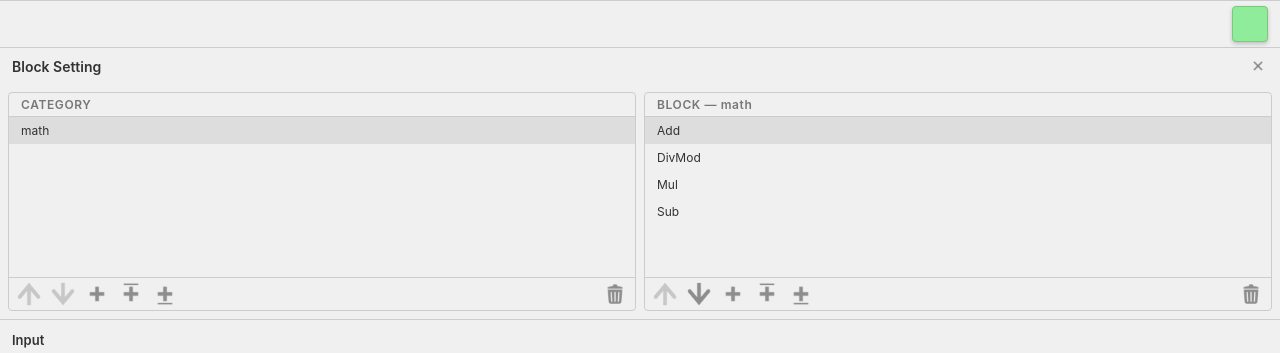
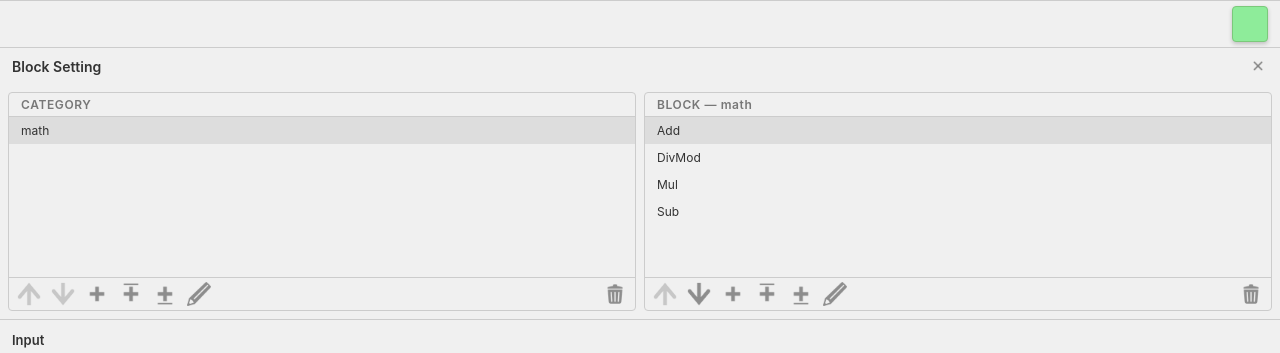
Before and after one commit to acchi17/ScriptFlow, a Vue app: page / in a window 1280 px wide. Both pictures are taken after a click on the button 24 px from the left and 68 px from the top of the page. Shown: the top 353 px of the page. Built offline with nearby package versions, Linux system fonts and the light colour scheme.

Commit message:
feat: add edit functionality for block and category names, including new icon support

```diff
--- a/src/assets/styles/variables.css
+++ b/src/assets/styles/variables.css
@@ -16,6 +16,7 @@
   --right-2arrow-icon-image: url('@/assets/images/right-2arrow-icon-gray-256.png');
   --close-icon-image: url('@/assets/images/close-icon-gray-96.png');
   --setting-icon-image: url('@/assets/images/setting-icon-gray-256.png');
+  --edit-icon-image: url('@/assets/images/pensil-icon-gray-256.png');
 
   /* Base-layout styles */
   --menu-bar-height: 48px;
--- a/src/components/BlockSettingBlockList.vue
+++ /dev/null
@@ -1,56 +0,0 @@
-<template>
-  <div class="two-panel">
-    <SettingListItem
-      title="CATEGORY"
-      :items="categoryNames"
-      :selected-item="activeCategory"
-      @update:selected-item="$emit('category-selected', $event)"
-      @move-up="$emit('category-move-up', activeCategory)"
-      @move-down="$emit('category-move-down', activeCategory)"
-      @add="$emit('category-add', $event)"
-      @delete="$emit('category-delete', activeCategory)"
-    />
-    <SettingListItem
-      :title="`BLOCK — ${activeCategory}`"
-      :items="activeBlockList"
-      :selected-item="selectedBlock"
-      @update:selected-item="$emit('update:selected-block', $event)"
-      @move-up="$emit('move-up', selectedBlock)"
-      @move-down="$emit('move-down', selectedBlock)"
-      @add="$emit('add', $event)"
-      @delete="$emit('delete', selectedBlock)"
-    />
-  </div>
-</template>
-
-<script>
-import { computed } from 'vue';
-import SettingListItem from './SettingListItem.vue';
-
-export default {
-  name: 'BlockSettingBlockList',
-  components: { SettingListItem },
-  props: {
-    categories: { type: Array, required: true },
-    activeCategory: { type: String, required: true },
-    activeBlockList: { type: Array, required: true },
-    selectedBlock: { type: String, default: null },
-  },
-  emits: [
-    'category-selected', 'category-move-up', 'category-move-down', 'category-add', 'category-delete',
-    'update:selected-block', 'move-up', 'move-down', 'delete', 'add',
-  ],
-  setup(props) {
-    const categoryNames = computed(() => props.categories.map(c => c.name));
-    return { categoryNames };
-  }
-}
-</script>
-
-<style scoped>
-.two-panel {
-  display: flex;
-  gap: 8px;
-  padding: 8px;
-}
-</style>
--- a/src/components/BlockSettingView.vue
+++ b/src/components/BlockSettingView.vue
@@ -5,22 +5,30 @@
       <button class="close-btn" @click="$emit('close')"></button>
     </div>
     <div class="body">
-      <BlockSettingBlockList
-        :categories="categories"
-        :active-category="activeCategory"
-        :active-block-list="activeBlockList"
-        :selected-block="selectedBlock"
-        @category-selected="onCategorySelected"
-        @category-move-up="onCategoryMoveUp"
-        @category-move-down="onCategoryMoveDown"
-        @category-add="onAddCategory"
-        @category-delete="onDeleteCategory"
-        @update:selected-block="selectedBlock = $event"
-        @move-up="onMoveUp"
-        @move-down="onMoveDown"
-        @delete="onDelete"
-        @add="onAddBlock"
-      />
+      <div class="two-panel">
+        <SettingListItem
+          title="CATEGORY"
+          :items="categoryNames"
+          :selected-item="activeCategory"
+          @update:selected-item="onCategorySelected"
+          @move-up="onCategoryMoveUp"
+          @move-down="onCategoryMoveDown"
+          @add="onAddCategory"
+          @delete="onDeleteCategory"
+          @rename="onRenameCategory"
+        />
+        <SettingListItem
+          :title="`BLOCK — ${activeCategory}`"
+          :items="activeBlockList"
+          :selected-item="selectedBlock"
+          @update:selected-item="selectedBlock = $event"
+          @move-up="onMoveUp"
+          @move-down="onMoveDown"
+          @add="onAddBlock"
+          @delete="onDelete"
+          @rename="onRenameBlock"
+        />
+      </div>
       <BlockSettingBlockParams
         v-if="selectedBlock"
         :input-params="inputParams"
@@ -32,12 +40,12 @@
 
 <script>
 import { inject, ref, computed } from 'vue';
-import BlockSettingBlockList from './BlockSettingBlockList.vue';
+import SettingListItem from './SettingListItem.vue';
 import BlockSettingBlockParams from './BlockSettingBlockParams.vue';
 
 export default {
   name: 'BlockSettingView',
-  components: { BlockSettingBlockList, BlockSettingBlockParams },
+  components: { SettingListItem, BlockSettingBlockParams },
   emits: ['close'],
 
   setup() {
@@ -58,6 +66,11 @@ export default {
     const selectedBlock = ref(
       entryDefinitionService.blockCategories[0]?.blocks[0] ?? null
     );
+
+    const categoryNames = computed(() => {
+      refreshTrigger.value;
+      return categories.value.map(c => c.name);
+    });
 
     const activeBlockList = computed(() => {
       refreshTrigger.value;
@@ -137,6 +150,7 @@ export default {
     }
 
     function onAddBlock(insertIndex) {
+      console.log('Adding block at index', insertIndex, 'in category', activeCategory.value);
       const newName = entryDefinitionService.addBlock(activeCategory.value, null, insertIndex);
       if (newName) {
         bumpRefresh();
@@ -145,8 +159,25 @@ export default {
       }
     }
 
+    function onRenameCategory(oldName, newName) {
+      if (entryDefinitionService.renameCategory(oldName, newName)) {
+        bumpRefresh();
+        activeCategory.value = newName.trim();
+        persist();
+      }
+    }
+
+    function onRenameBlock(oldName, newName) {
+      if (entryDefinitionService.renameBlock(oldName, newName)) {
+        bumpRefresh();
+        selectedBlock.value = newName.trim();
+        persist();
+      }
+    }
+
     return {
       categories,
+      categoryNames,
       activeCategory,
       activeBlockList,
       selectedBlock,
@@ -161,6 +192,8 @@ export default {
       onMoveDown,
       onDelete,
       onAddBlock,
+      onRenameCategory,
+      onRenameBlock,
     };
   }
 }
@@ -206,4 +239,10 @@ export default {
   flex: 1;
   overflow-y: auto;
 }
+
+.two-panel {
+  display: flex;
+  gap: 8px;
+  padding: 8px;
+}
 </style>
--- a/src/components/SettingListItem.vue
+++ b/src/components/SettingListItem.vue
@@ -8,7 +8,18 @@
         class="panel-row"
         :class="{ selected: selectedItem === item }"
         @click.stop="$emit('update:selected-item', item)"
-      >{{ item }}</div>
+      >
+        <input
+          v-if="editingItem === item"
+          class="rename-input"
+          v-model="editingValue"
+          @keydown.enter.stop="commitEdit"
+          @keydown.escape.stop="cancelEdit"
+          @blur="commitEdit"
+          @click.stop
+        />
+        <template v-else>{{ item }}</template>
+      </div>
     </div>
     <div class="toolbar">
       <div class="toolbar-left">
@@ -22,9 +33,14 @@
           :class="{ disabled: !selectedItem || isLast(selectedItem) }"
           @click.stop="$emit('move-down', selectedItem)"
         ></button>
-        <button class="tool-btn add-btn" @click.stop="$emit('add', addMiddleIndex)"></button>
+        <button class="tool-btn add-btn" @click.stop="$emit('add', addMiddleIndex())"></button>
         <button class="tool-btn add-top-btn" @click.stop="$emit('add', 0)"></button>
         <button class="tool-btn add-bottom-btn" @click.stop="$emit('add', items.length)"></button>
+        <button
+          class="tool-btn rename-btn"
+          :class="{ disabled: !selectedItem }"
+          @click.stop="startEditing"
+        ></button>
       </div>
       <button
         class="tool-btn delete-btn"
@@ -36,6 +52,8 @@
 </template>
 
 <script>
+import { ref } from 'vue';
+
 export default {
   name: 'SettingListItem',
   props: {
@@ -43,8 +61,8 @@ export default {
     items: { type: Array, required: true },
     selectedItem: { type: String, default: null },
   },
-  emits: ['update:selected-item', 'move-up', 'move-down', 'add', 'delete'],
-  setup(props) {
+  emits: ['update:selected-item', 'move-up', 'move-down', 'add', 'delete', 'rename'],
+  setup(props, { emit }) {
     function isFirst(item) {
       return props.items[0] === item;
     }
@@ -53,7 +71,25 @@ export default {
     }
     const addMiddleIndex = () =>
       props.selectedItem ? props.items.indexOf(props.selectedItem) + 1 : props.items.length;
-    return { isFirst, isLast, addMiddleIndex };
+
+    const editingItem = ref(null);
+    const editingValue = ref('');
+
+    function startEditing() {
+      if (!props.selectedItem) return;
+      editingItem.value = props.selectedItem;
+      editingValue.value = props.selectedItem;
+    }
+    function commitEdit() {
+      if (!editingItem.value) return;
+      emit('rename', editingItem.value, editingValue.value);
+      editingItem.value = null;
+    }
+    function cancelEdit() {
+      editingItem.value = null;
+    }
+
+    return { isFirst, isLast, addMiddleIndex, editingItem, editingValue, startEditing, commitEdit, cancelEdit };
   }
 }
 </script>
@@ -164,4 +200,18 @@ export default {
 .delete-btn {
   background-image: var(--trash-icon-image);
 }
+
+.rename-btn {
+  background-image: var(--edit-icon-image);
+}
+
+.rename-input {
+  width: 100%;
+  font-size: 12px;
+  padding: 0 2px;
+  border: 1px solid #aaa;
+  border-radius: 2px;
+  outline: none;
+  box-sizing: border-box;
+}
 </style>
--- a/src/services/entry_definition/EntryDefinitionService.js
+++ b/src/services/entry_definition/EntryDefinitionService.js
@@ -132,6 +132,19 @@ export default class EntryDefinitionService {
     delete this.blockDefinitions[blockName];
   }
 
+  renameBlock(oldName, newName) {
+    const trimmed = newName?.trim();
+    if (!trimmed || trimmed === oldName || this.blockDefinitions[trimmed]) return false;
+    const cat = this.blockCategories.find(c => c.blocks.includes(oldName));
+    if (!cat) return false;
+    cat.blocks[cat.blocks.indexOf(oldName)] = trimmed;
+    const def = this.blockDefinitions[oldName];
+    def.name = trimmed;
+    this.blockDefinitions[trimmed] = def;
+    delete this.blockDefinitions[oldName];
+    return true;
+  }
+
   /**
    * Add a new block to the specified category.
    * The block's name defaults to 'NewBlock'; if a block with that name
@@ -186,6 +199,16 @@ export default class EntryDefinitionService {
     const cat = this.blockCategories[idx];
     cat.blocks.forEach(blockName => { delete this.blockDefinitions[blockName]; });
     this.blockCategories.splice(idx, 1);
+    return true;
+  }
+
+  renameCategory(oldName, newName) {
+    const trimmed = newName?.trim();
+    if (!trimmed || trimmed === oldName || this.blockCategories.some(c => c.name === trimmed)) return false;
+    const cat = this.blockCategories.find(c => c.name === oldName);
+    if (!cat) return false;
+    cat.name = trimmed;
+    cat.blocks.forEach(b => { if (this.blockDefinitions[b]) this.blockDefinitions[b].category = trimmed; });
     return true;
   }
 
```
Also changed, not shown: src/assets/images/pensil-icon-gray-256.png (added).
